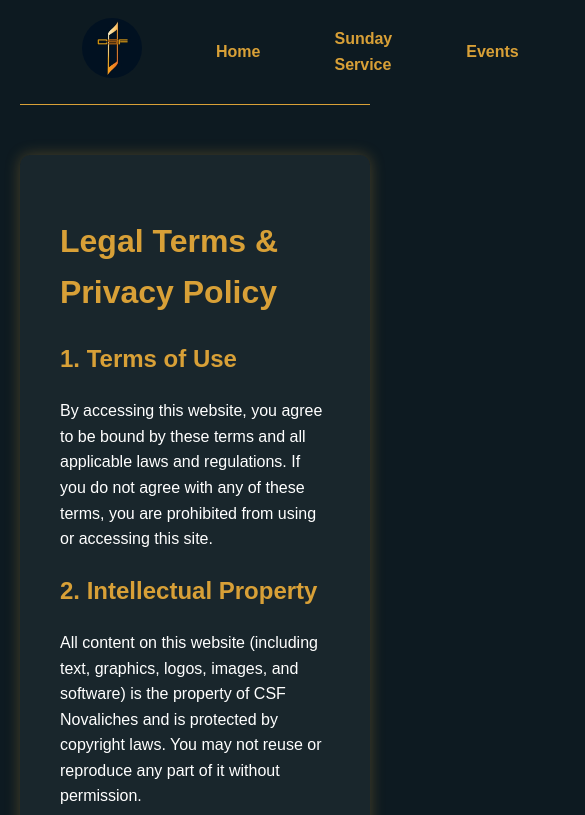
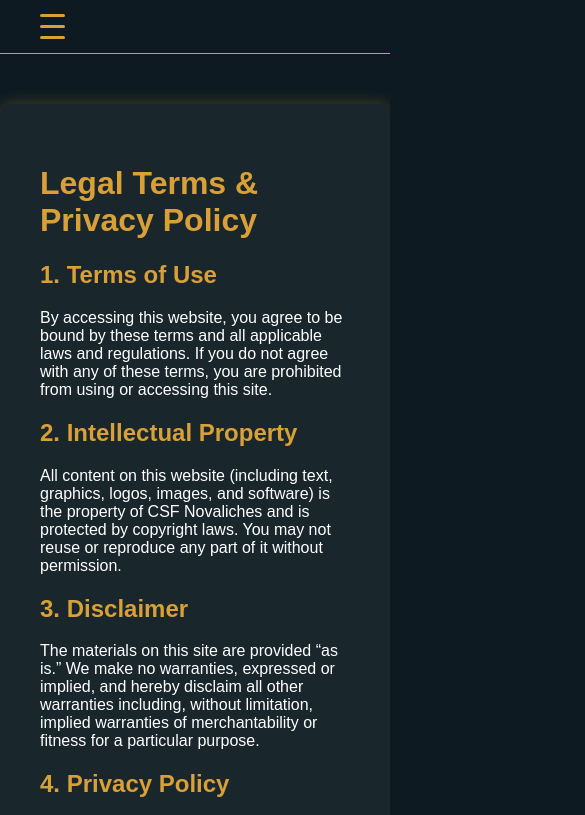
Before and after one commit to rikosenju/CSFNovaliches, a plain HTML site: page Legal/legal.html in a window 390 px wide. Shown: the top 815 px of the page, 585 px wide, since content can reach past the window. Drawn offline with Linux system fonts and the light colour scheme.

Commit message:
git push -u main

```diff
--- a/Legal/legal.html
+++ b/Legal/legal.html
@@ -8,14 +8,6 @@
   <link rel="stylesheet" href="style.css">
   <style>
 
-    body {
-      background-color: #0d1a21;
-      color: white;
-      font-family: Arial, sans-serif;
-      line-height: 1.6;
-      margin: 0;
-      padding: 0 20px;
-    }
     .container {
       max-width: 800px;
       margin: 50px auto;
@@ -39,6 +31,13 @@
 </head>
 <body>
     <nav>
+        <!-- Hamburger icon for mobile -->
+      <div class="menu-toggle" onclick="toggleMenu()">
+        <span></span>
+        <span></span>
+        <span></span>
+      </div>
+
         <div class="nav-container">
           <a>
             <img src="src/csf_logo.jpg" alt="Logo" class="logo"/>
@@ -76,5 +75,13 @@
     <p>If you have questions, feel free to <a href="../index.html#contact">contact us</a>.</p>
   </div>
 
+  <script src="script.js"></script>
+    <script>
+      function toggleMenu() {
+        const nav = document.querySelector('.nav-container');
+        nav.classList.toggle('active');
+      }
+    </script>
+
 </body>
 </html>
--- a/Legal/style.css
+++ b/Legal/style.css
@@ -55,3 +55,38 @@ nav {
     color: var(--bg-color);
     border-radius: 180px;
   }
+
+   /* Responsive Navigation Menu */
+.menu-toggle {
+  display: none;
+  flex-direction: column;
+  cursor: pointer;
+}
+
+.menu-toggle span {
+  height: 3px;
+  width: 25px;
+  background: var(--accent-color);
+  margin: 4px 0;
+  border-radius: 2px;
+}
+
+@media (max-width: 768px) {
+  .menu-toggle {
+    display: flex;
+  }
+}
+
+@media (max-width: 768px) {
+  .nav-container {
+    display: none;
+    flex-direction: column;
+    background: #0d1a21;
+    width: 100%;
+    padding: 10px;
+  }
+
+  .nav-container.active {
+    display: flex;
+  }
+}
--- a/Sunday-Service/style.css
+++ b/Sunday-Service/style.css
@@ -11,7 +11,8 @@
     background-color: var(--bg-color);
     color: var(--text-color);
   }
-  nav {
+
+nav {
 position: sticky;
 top: 0;
 background-color: var(--bg-color);
@@ -148,3 +149,38 @@ border-radius: 4px;
     height: 48px;
     margin-bottom: 10px;
   }
+
+     /* Responsive Navigation Menu */
+.menu-toggle {
+  display: none;
+  flex-direction: column;
+  cursor: pointer;
+}
+
+.menu-toggle span {
+  height: 3px;
+  width: 25px;
+  background: var(--accent-color);
+  margin: 4px 0;
+  border-radius: 2px;
+}
+
+@media (max-width: 768px) {
+  .menu-toggle {
+    display: flex;
+  }
+}
+
+@media (max-width: 768px) {
+  .nav-container {
+    display: none;
+    flex-direction: column;
+    background: #0d1a21;
+    width: 100%;
+    padding: 10px;
+  }
+
+  .nav-container.active {
+    display: flex;
+  }
+}
```
Also changed, not shown: Sunday-Service/index.html (+16 -1 lines).
